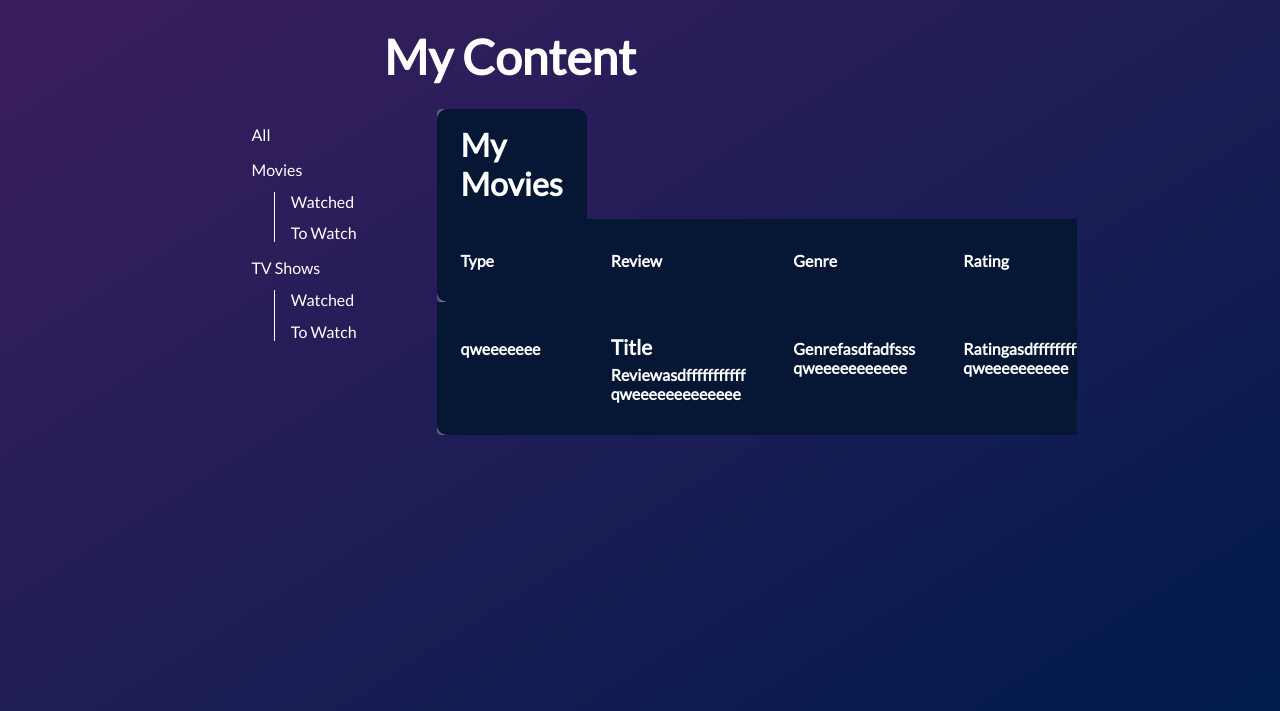
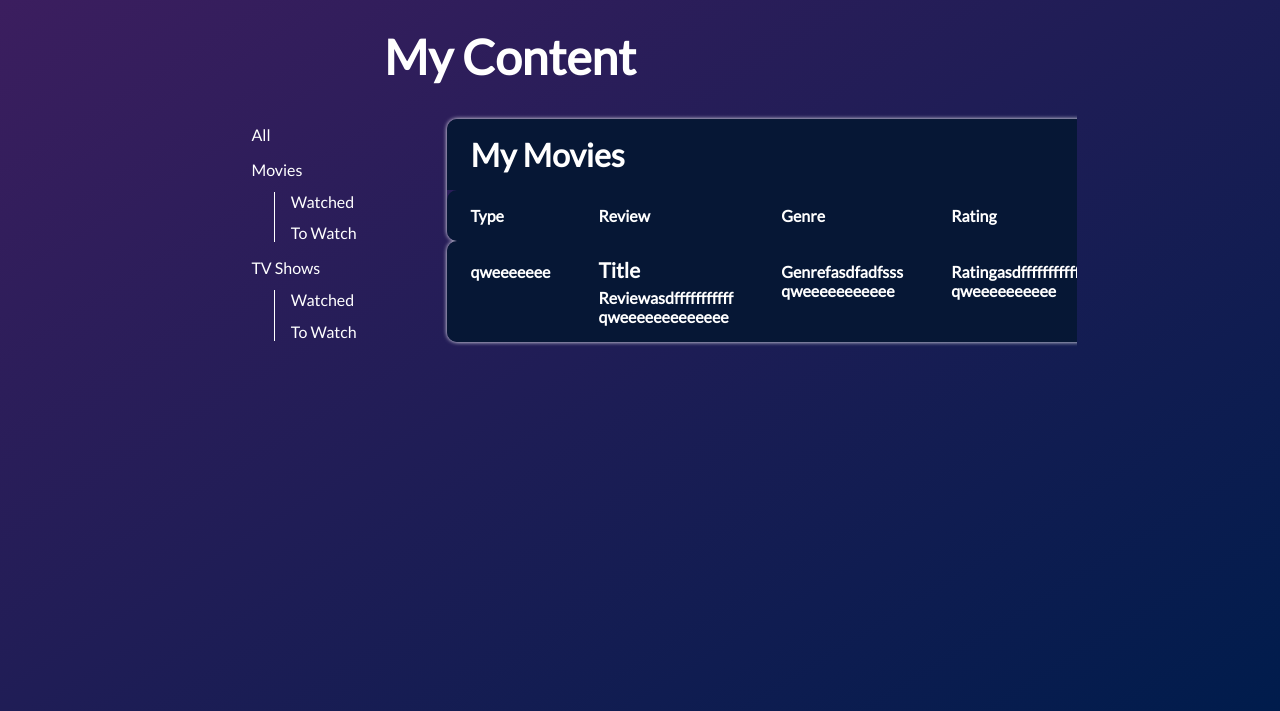
Before and after one commit to Nicole-Tam/WatchBox-TV-Show-and-Movie-Tracking-Web-App, a website: page public/index.html in a window 1280 px wide. Shown: the part 89-800 px from the top of the page. Drawn offline with Linux system fonts and the light colour scheme.

Commit message:
fixing content table styles

```diff
--- a/public/styles.css
+++ b/public/styles.css
@@ -191,22 +191,24 @@ body {
   overflow-x: none;
   border-collapse: collapse;
   font-weight: bold;
+  margin:10px;
 }
+
 
 .headers {
   /*https://css-tricks.com/position-sticky-and-table-headers*/
   text-align: left;
   position: sticky;
   top: 0;
-  width: 100%;
   background-color: #061735;
-  padding: 2rem 1.5rem;
+  padding: 1rem 1.5rem;
   font-weight: bold;
 }
 
 .type-header {
   width: 10%;
   border-bottom-left-radius: 10px;
+  border-top-left-radius: 10px;
 }
 
 .review-header {
@@ -222,12 +224,9 @@ body {
 }
 
 .length-header {
-  width: 10%;
+  width: 15%;
   border-bottom-right-radius: 10px;
-}
-
-.review-column {
-  width: 50%;
+  border-top-right-radius: 10px;
 }
 
 .icon-row {
@@ -235,7 +234,6 @@ body {
 }
 
 #table-title {
-  float: left;
   font-size: 2em;
   background-color: #061735;
   width: 100%;
@@ -268,7 +266,6 @@ body {
 }
 
 table tbody{
-  margin-bottom:10px;
   box-shadow: 0 0 4px rgba(255, 255, 255, 1);
   border-radius:10px;
 }
@@ -311,11 +308,6 @@ table tbody{
 
 input {
   border-radius:0.3rem;
-}
-
-
-#content-table {
-  display: block;
 }
 
 h2 {
```
